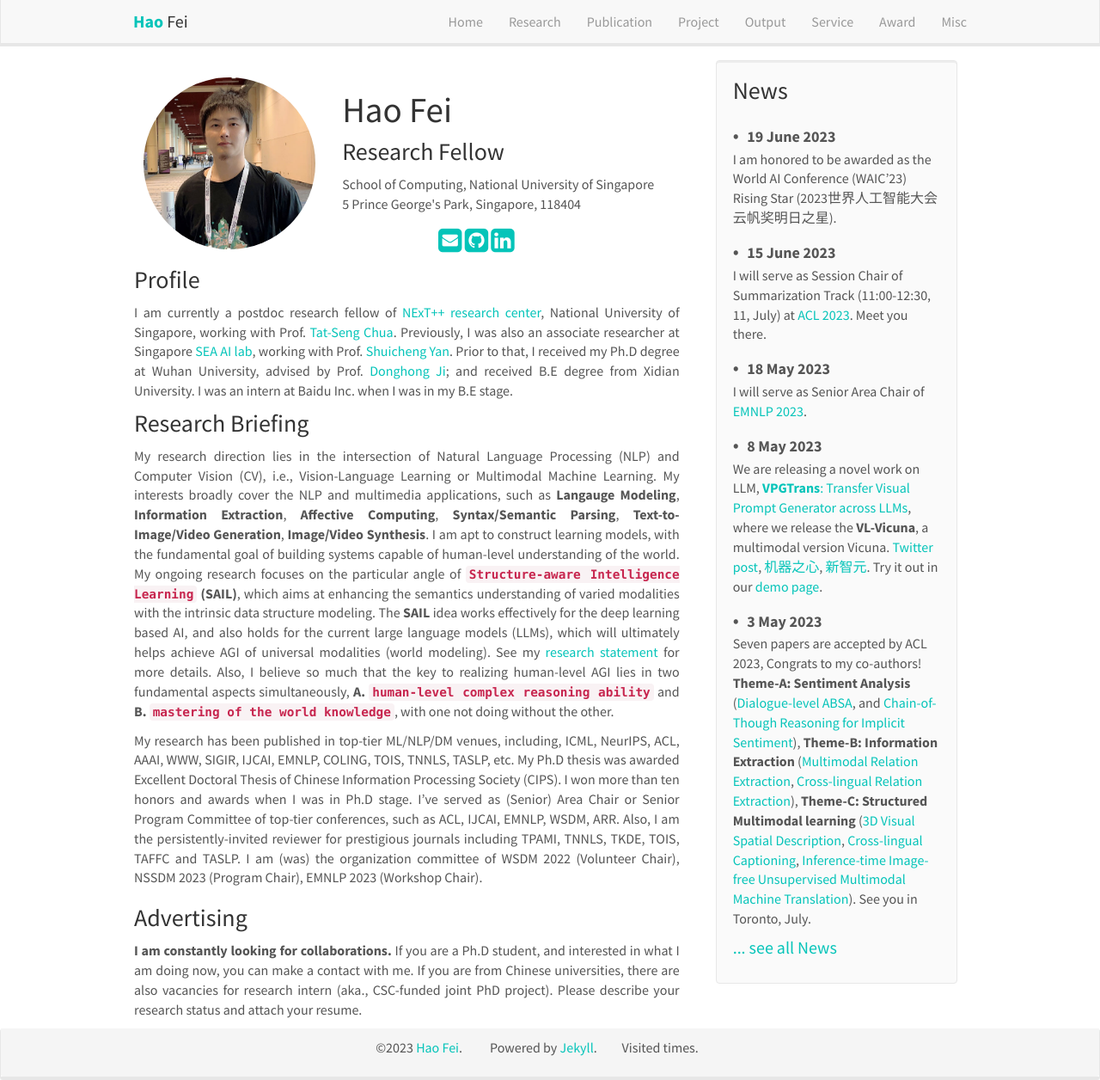
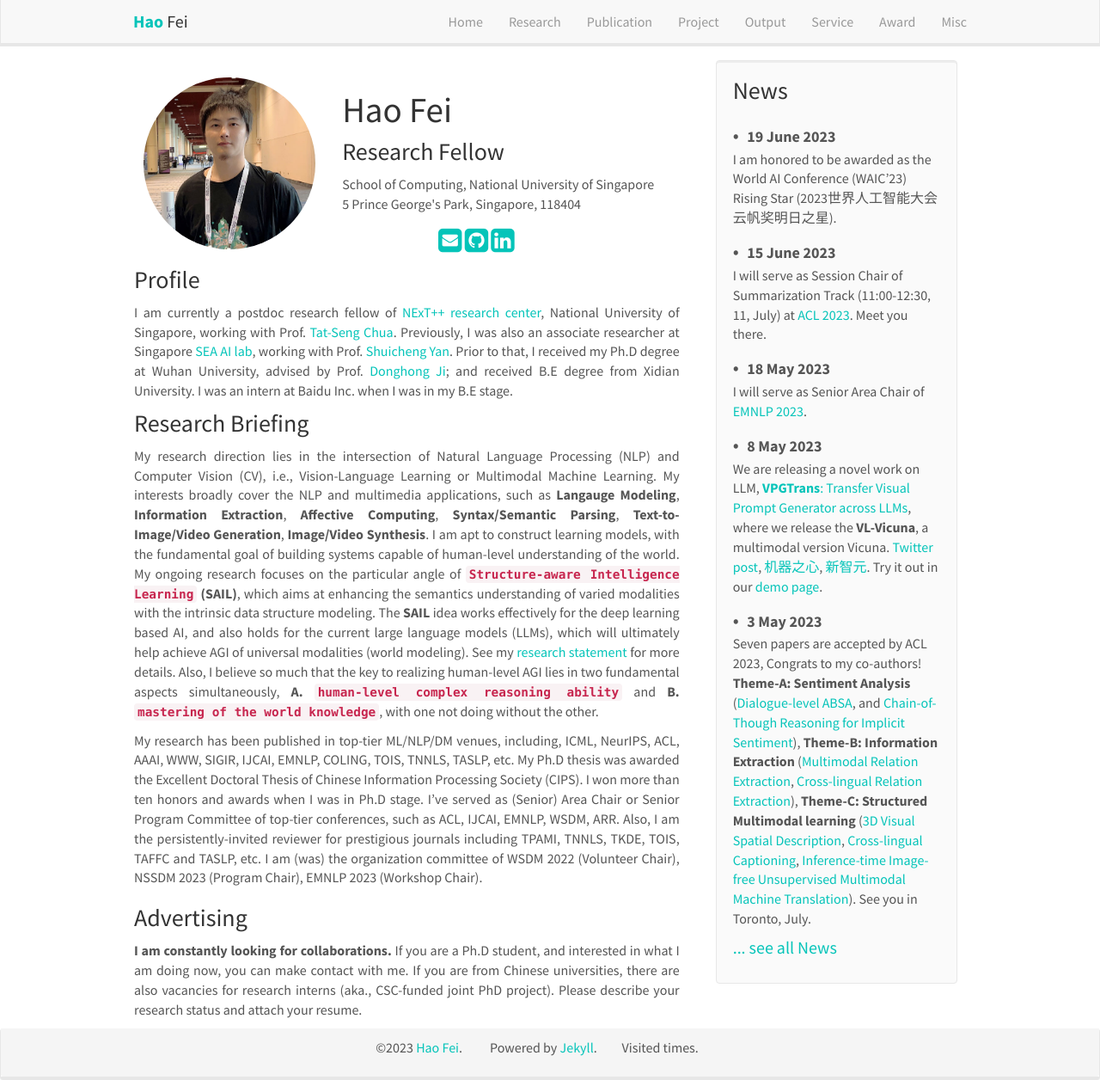
Before and after one commit to scofield7419/scofield7419.github.io, a Jekyll site: the page built from _pages/home.md, in a window 1280 px wide and 1256 px high. Shown: the whole window at 86% size. Built offline with Jekyll 4.4.1, drawn with Linux system fonts in a browser that asks for light colours; nearby versions of some CDN libraries; comment, search, counter and statistics services are not loaded; a style sheet for code colours, icons or effects is not loaded.

Commit message:
Update home.md

```diff
--- a/_pages/home.md
+++ b/_pages/home.md
@@ -62,7 +62,7 @@ I am apt to construct learning models, with the fundamental goal of building sys
 My ongoing research focuses on the particular angle of **`Structure-aware Intelligence Learning` (SAIL)**,
 which aims at enhancing the semantics understanding of varied modalities with the intrinsic data structure modeling.
 The __SAIL__ idea works effectively for the deep learning based AI, and also holds for the current large language models (LLMs),
-which will ultimately helps achieve AGI of universal modalities (world modeling).
+which will ultimately help achieve AGI of universal modalities (world modeling).
 See my [research statement]({{ site.url }}{{ site.baseurl }}/research) for more details.
 Also, I believe so much that the key to realizing human-level AGI lies in two fundamental aspects simultaneously,
 **A. `human-level complex reasoning ability`** and **B. `mastering of the world knowledge`**, with one not doing without the other.
@@ -71,9 +71,9 @@ Also, I believe so much that the key to realizing human-level AGI lies in two fu
 
 
 My research has been published in top-tier ML/NLP/DM venues, including, ICML, NeurIPS, ACL, AAAI, WWW, SIGIR, IJCAI, EMNLP, COLING, TOIS, TNNLS, TASLP, etc.
-My Ph.D thesis was awarded Excellent Doctoral Thesis of Chinese Information Processing Society (CIPS).
+My Ph.D thesis was awarded the Excellent Doctoral Thesis of Chinese Information Processing Society (CIPS).
 I won more than ten honors and awards when I was in Ph.D stage.
-I've served as (Senior) Area Chair or Senior Program Committee of top-tier conferences, such as ACL, IJCAI, EMNLP, WSDM, ARR. Also, I am the persistently-invited reviewer for prestigious journals including TPAMI, TNNLS, TKDE, TOIS, TAFFC and TASLP.
+I've served as (Senior) Area Chair or Senior Program Committee of top-tier conferences, such as ACL, IJCAI, EMNLP, WSDM, ARR. Also, I am the persistently-invited reviewer for prestigious journals including TPAMI, TNNLS, TKDE, TOIS, TAFFC and TASLP, etc.
 I am (was) the organization committee of WSDM 2022 (Volunteer Chair), NSSDM 2023 (Program Chair), EMNLP 2023 (Workshop Chair).
 {: .text-justify}
 
@@ -84,7 +84,7 @@ I am (was) the organization committee of WSDM 2022 (Volunteer Chair), NSSDM 2023
 ### Advertising
 
 **I am constantly looking for collaborations.**
-If you are a Ph.D student, and interested in what I am doing now, you can make a contact with me.
-If you are from Chinese universities, there are also vacancies for research intern (aka., CSC-funded joint PhD project).
+If you are a Ph.D student, and interested in what I am doing now, you can make contact with me.
+If you are from Chinese universities, there are also vacancies for research interns (aka., CSC-funded joint PhD project).
 Please describe your research status and attach your resume.
 {: .text-justify}
```
